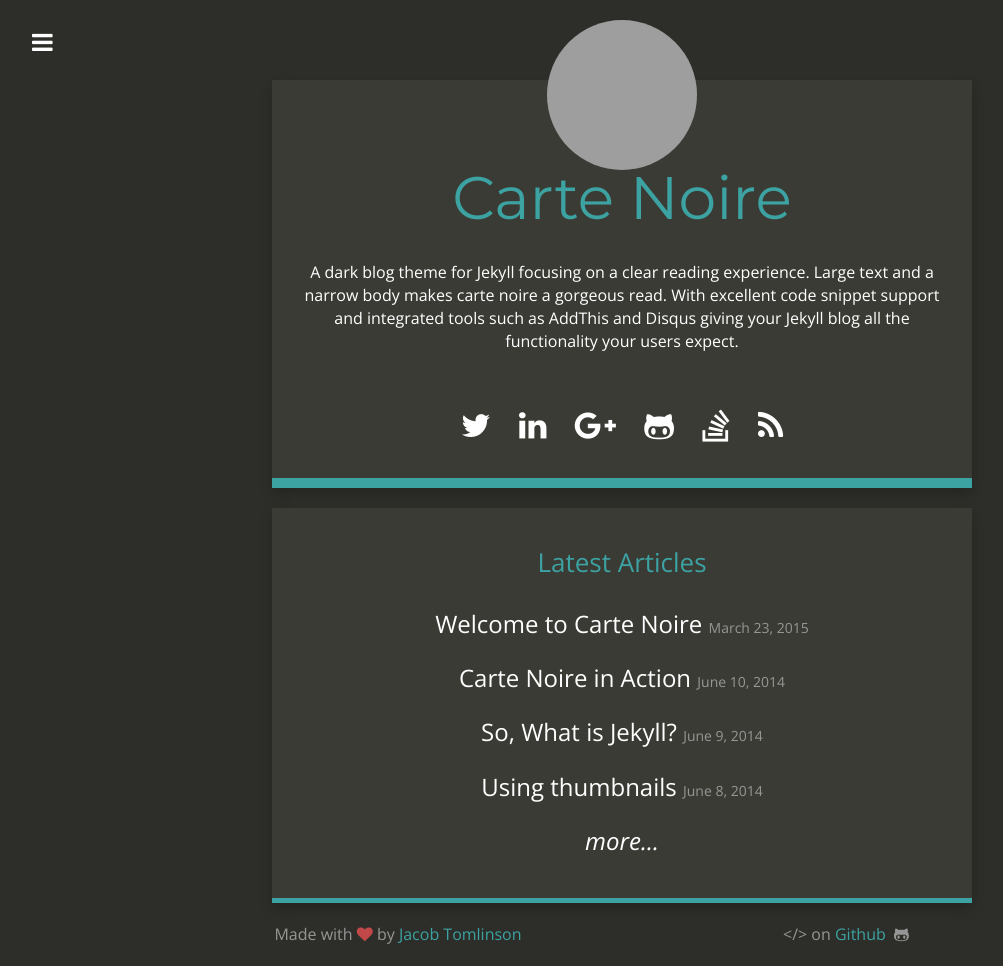
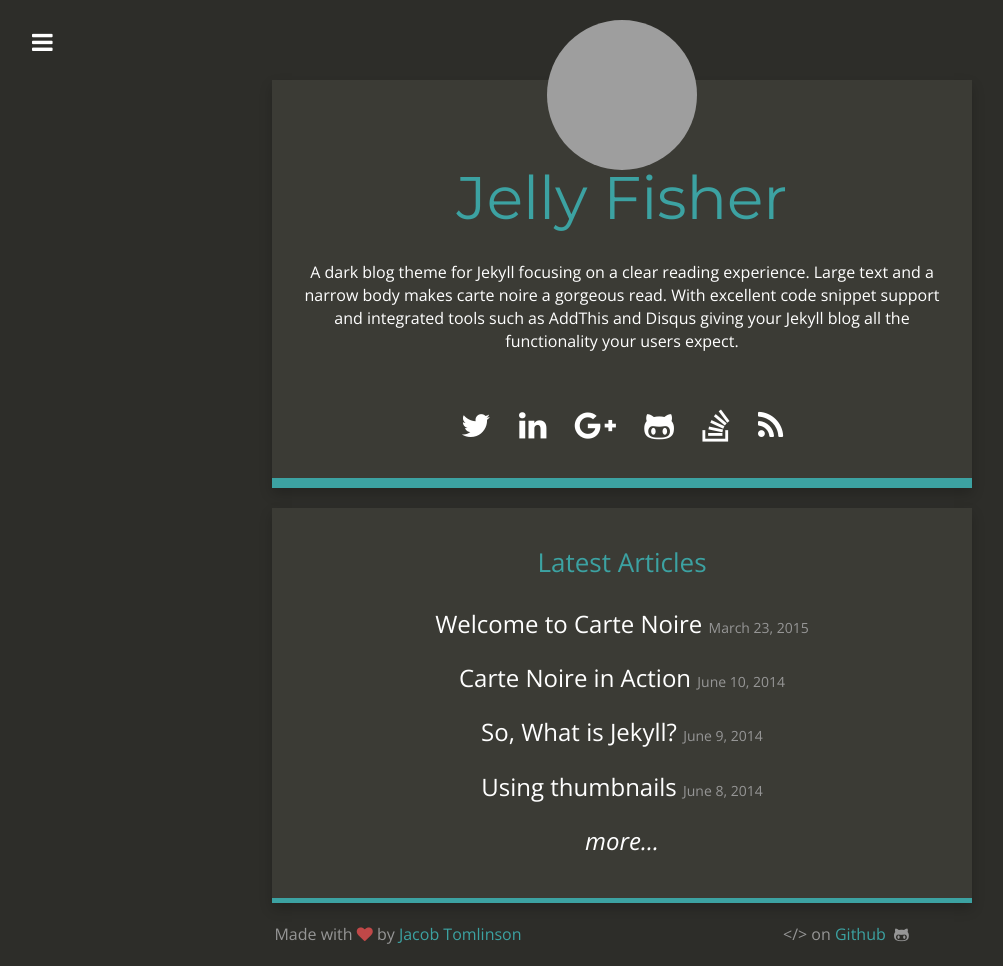
Before and after one commit to Jelly-Fisher/rycbar.github.io, a Jekyll site: the page built from index.html, in a window 1280 px wide. Shown: the whole page, without its empty margins (18-1021 px from the left). Built offline with Jekyll 4.4.1, drawn with Linux system fonts in a browser that asks for light colours; nearby versions of some CDN libraries; grey boxes are pictures that could not be loaded.

Commit message:
web link

```diff
--- a/_config.yml
+++ b/_config.yml
@@ -1,9 +1,9 @@
 # Site settings
-title: "Carte Noire"
+title: "Jelly Fisher"
 email: jacob@jacobtomlinson.co.uk
 description: "A dark blog theme for Jekyll."
 baseurl: ""
-url: "http://carte-noire.jacobtomlinson.co.uk/"
+url: "Jelly-Fisher.github.io"
 title_description: "A dark blog theme for Jekyll focusing on a clear reading experience. Large text and a narrow body makes carte noire a gorgeous read. With excellent code snippet support and integrated tools such as AddThis and Disqus giving your Jekyll blog all the functionality your users expect."
 title_image: "https://www.gravatar.com/avatar/00000000000000000000000000000000?s=500&d=mm"
 google_analytics: "UA-20365477-4"
```
